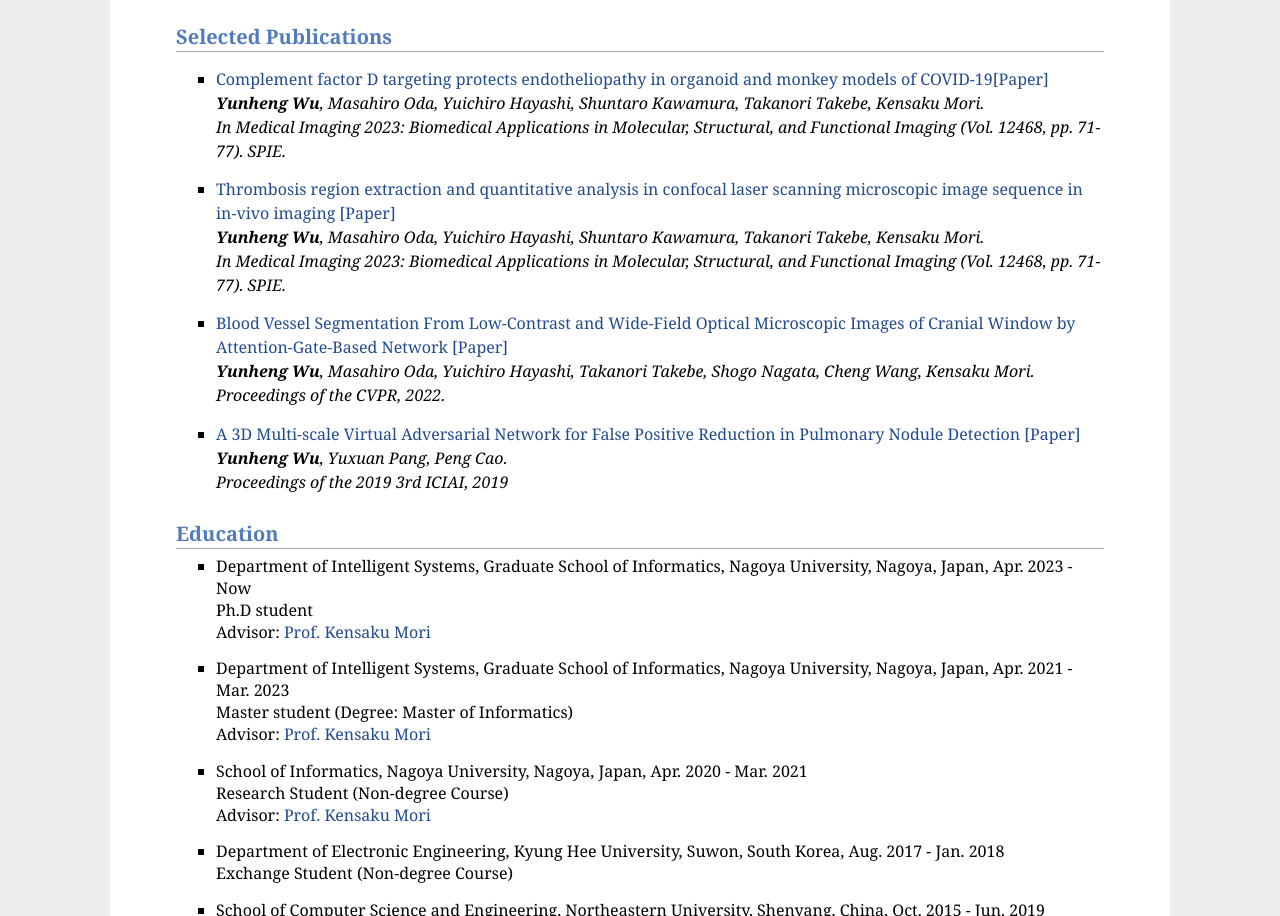
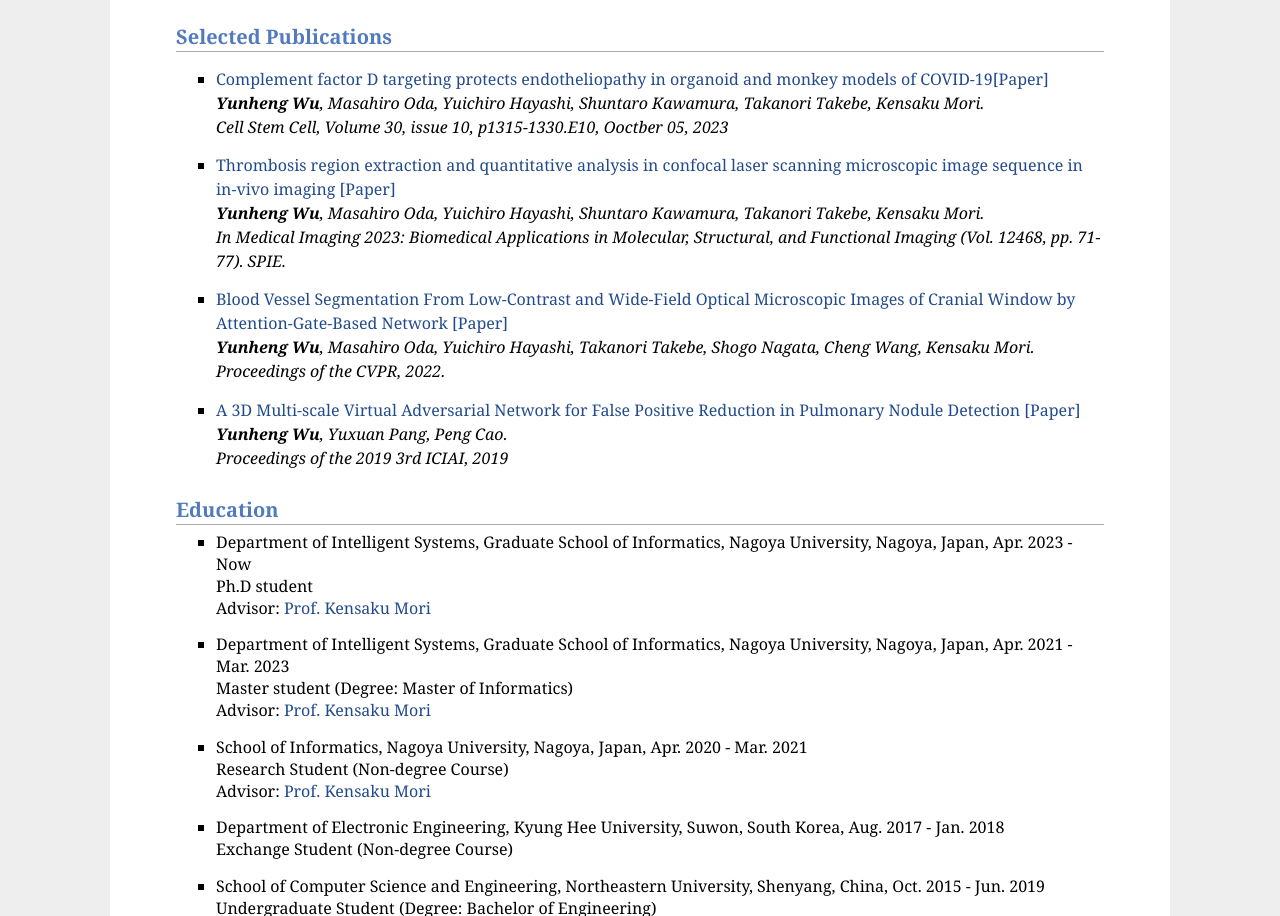
Before and after one commit to YunhengWu-IB/YunhengWU-IB.github.io, a plain HTML site: page index.html in a window 1280 px wide. Shown: the part 817-1733 px from the top of the page. Drawn offline with Linux system fonts and the light colour scheme.

Commit message:
Update index.html

```diff
--- a/index.html
+++ b/index.html
@@ -107,7 +107,7 @@ If you would like to chat with me about any interesting topics or questions on c
 	<li> <p style="margin-left: 0px; line-height: 150%; margin-top: 10px; margin-bottom: 10px;"><font size="3"><meta charset="utf-8">
             <a href="https://www.cell.com/cell-stem-cell/fulltext/S1934-5909(23)00322-3">Complement factor D targeting protects endotheliopathy in organoid and monkey models of COVID-19</a><a href="https://www.cell.com/cell-stem-cell/fulltext/S1934-5909(23)00322-3">[Paper]</a> <br>
          <i>   <b>Yunheng Wu</b>, Masahiro Oda, Yuichiro Hayashi, Shuntaro Kawamura, Takanori Takebe, Kensaku Mori. </i><br>
-	 <i>	In Medical Imaging 2023: Biomedical Applications in Molecular, Structural, and Functional Imaging (Vol. 12468, pp. 71-77). SPIE.</i> <br>
+	 <i>	Cell Stem Cell, Volume 30, issue 10, p1315-1330.E10, Ooctber 05, 2023</i> <br>
 	  </font>
 	 </p> </li>
 
```
